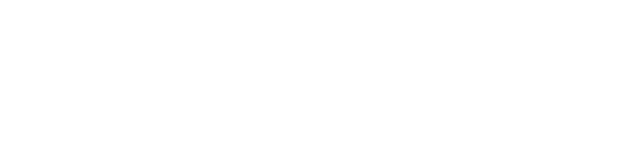
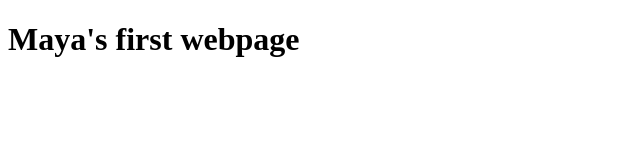
Before and after one commit to mayadavies/Interactive-Media, a plain HTML site: page index.html in a window 1280 px wide. Shown: the whole page, without its empty margins (0-640 px from the left). Drawn offline with Linux system fonts and the light colour scheme.

Commit message:
added words

```diff
--- a/index.html
+++ b/index.html
@@ -1,7 +1,8 @@
 <!DOCTYPE html>
 <html lang="en">
 <head>
-  <title>Mayas Github Page</title>
+  <title>Maya's Github Page</title>
+  <h1> Maya's first webpage</h1>
 </head>
 <body>
 
```
